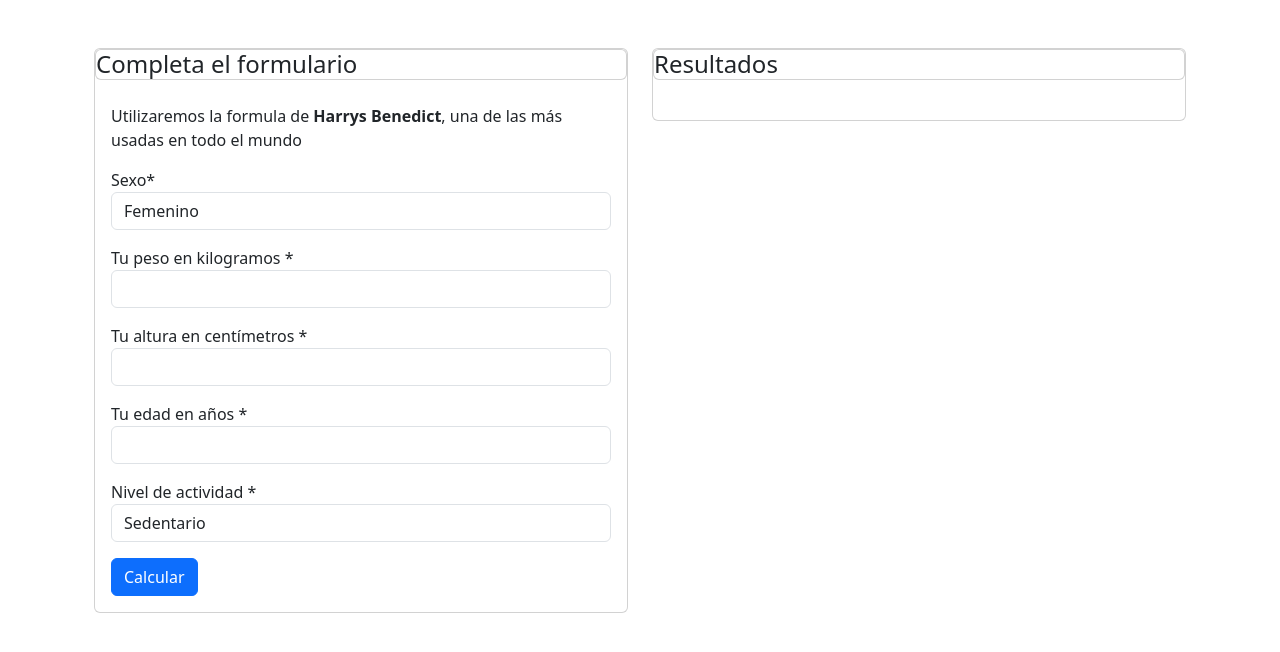
After one commit to yisseth28/php, a PHP site: page /calculadora_calorias.php in a window 1280 px wide. The commit adds this page. Shown: the top 652 px of the page. Run offline with PHP 8.4, Linux system fonts and the light colour scheme.

Commit message:
calculadora de calorias, gestor de correo, cookies

```diff
--- /dev/null
+++ b/calculadora_calorias.php
@@ -0,0 +1,80 @@
+<!DOCTYPE html>
+<?php $tittle="Calculadora de calorias";?>
+<html lang="en">
+<head>
+    <meta charset="UTF-8">
+    <meta name="viewport" content="width=device-width, initial-scale=1.0">
+    <title><?php echo $tittle?></title>
+    <link href="https://cdn.jsdelivr.net/npm/bootstrap@5.3.1/dist/css/bootstrap.min.css" rel="stylesheet" integrity="sha384-4bw+/aepP/YC94hEpVNVgiZdgIC5+VKNBQNGCHeKRQN+PtmoHDEXuppvnDJzQIu9" crossorigin="anonymous">
+</head>
+<body>
+    <form action="process_calorias.php" method="post">
+        <div class="container mt-5">
+            <main class="container">
+                <div class="row">
+                    <div class="col-6">
+                        <div class="card">
+                            <div class="card header h4">Completa el formulario</div>
+                            <div class="card-body">
+                                <div class="mb-3">
+                                    <p>Utilizaremos la formula de <strong>Harrys Benedict</strong>, una de las más usadas en todo el mundo</p>
+                                    <label>Sexo*</label>
+                                    <select name="sexo" name="sexo" class="form-control">
+                                        <option value="femenino">Femenino</option>
+                                        <option value="masculino">Masculino</option>
+                                    </select>
+                                </div>
+                                <div class="mb-3">
+                                    <label>Tu peso en kilogramos *</label>
+                                    <input type="number" name="peso" class="form-control">
+                                </div>
+                                <div class="mb-3">
+                                    <label>Tu altura en centímetros *</label>
+                                    <input type="number" name="altura" class="form-control">
+                                </div>
+                                <div class="mb-3">
+                                    <label>Tu edad en años *</label>
+                                    <input type="number" name="edad" class="form-control">
+                                </div>
+                                <div class="mb-3 ">
+                                    <label>Nivel de actividad *</label>
+                                    <select name="actividad" class="form-control">
+                                        <option value="sedentario">Sedentario</option>
+                                        <option value="ejercicio ligero">Ejercicio ligero</option>
+                                        <option value="ejercicio moderado">Ejercicio moderado</option>
+                                        <option value="ejercicio intenso">Ejercicio intenso</option>
+                                        <option value="ejercicio muy intenso">Ejercicio muy intenso</option>
+                                    </select>
+                                </div>
+                                <div>
+                                    <button type="submit" class="btn btn-primary">Calcular</button>
+                                </div>
+                            </div>
+                        </div>
+                    </div>
+                    <div class="col-6">
+                        <div class="card">
+                            <div class="card header h4">Resultados </div>
+                            <div class="card-body">
+                                <?php
+                                    if(isset($_REQUEST['error'])){
+                                        echo "<p style=color:red>Por favor ingrese los datos solicitados <strong>". ($_REQUEST['error']);
+                                    }
+                                    if(isset($_REQUEST['result'])){
+                                        echo "<p style=color:green>Tus calorías calculadas para mantener peso son: <strong>". ($_REQUEST['result']);
+                                    }
+                                    if(isset($_REQUEST['tasa'])){
+                                        echo "<p style=color:green>Tu tasa metabólica basal(TMB) es: <strong>". ($_REQUEST['tasa']);
+                                    }
+
+                                ?>
+                            </div>
+                        </div>
+                    </div>
+                </div>
+            </main>
+        </div>
+    </form>
+<script src="https://cdn.jsdelivr.net/npm/bootstrap@5.3.1/dist/js/bootstrap.bundle.min.js" integrity="sha384-HwwvtgBNo3bZJJLYd8oVXjrBZt8cqVSpeBNS5n7C8IVInixGAoxmnlMuBnhbgrkm" crossorigin="anonymous"></script>
+</body>
+</html>
--- a/gestor_correo.php
+++ b/gestor_correo.php
@@ -23,11 +23,13 @@
                         <?php if($error != null): ?>
                             <div class="alert alert-danger" role="alert">
                                 <?= $error ?>
+                                <?php unset($_SESSION['error']);?>
                             </div>
                         <?php endif; ?>
                         <?php if($success != null): ?>
                             <div class="alert alert-success" role="alert">
                                 <?= $success ?>
+                                <?php unset($_SESSION['success']);?>
                             </div>
                         <?php endif; ?>
 
```
Also changed, not shown: cookies.php (added, +29 -0 lines), process_calorias.php (added, +57 -0 lines), process_r.php (added, +15 -0 lines).
